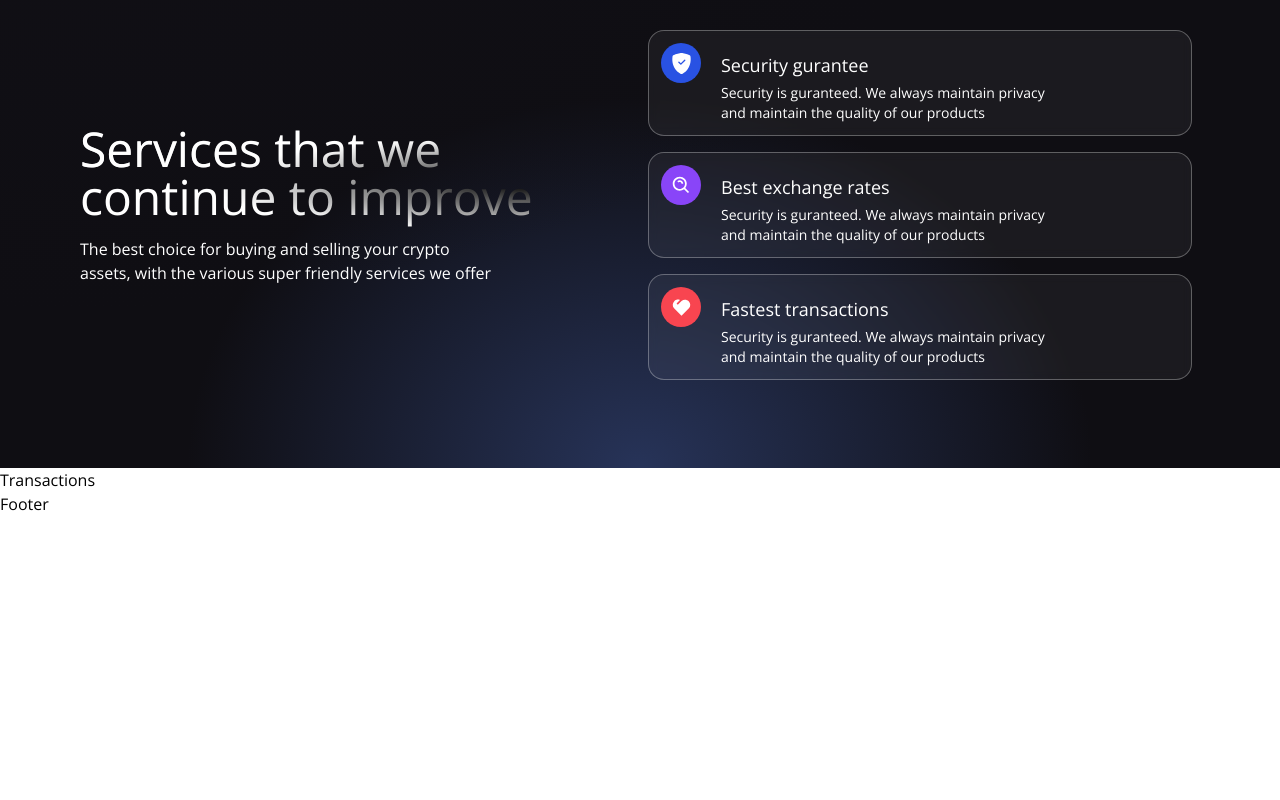
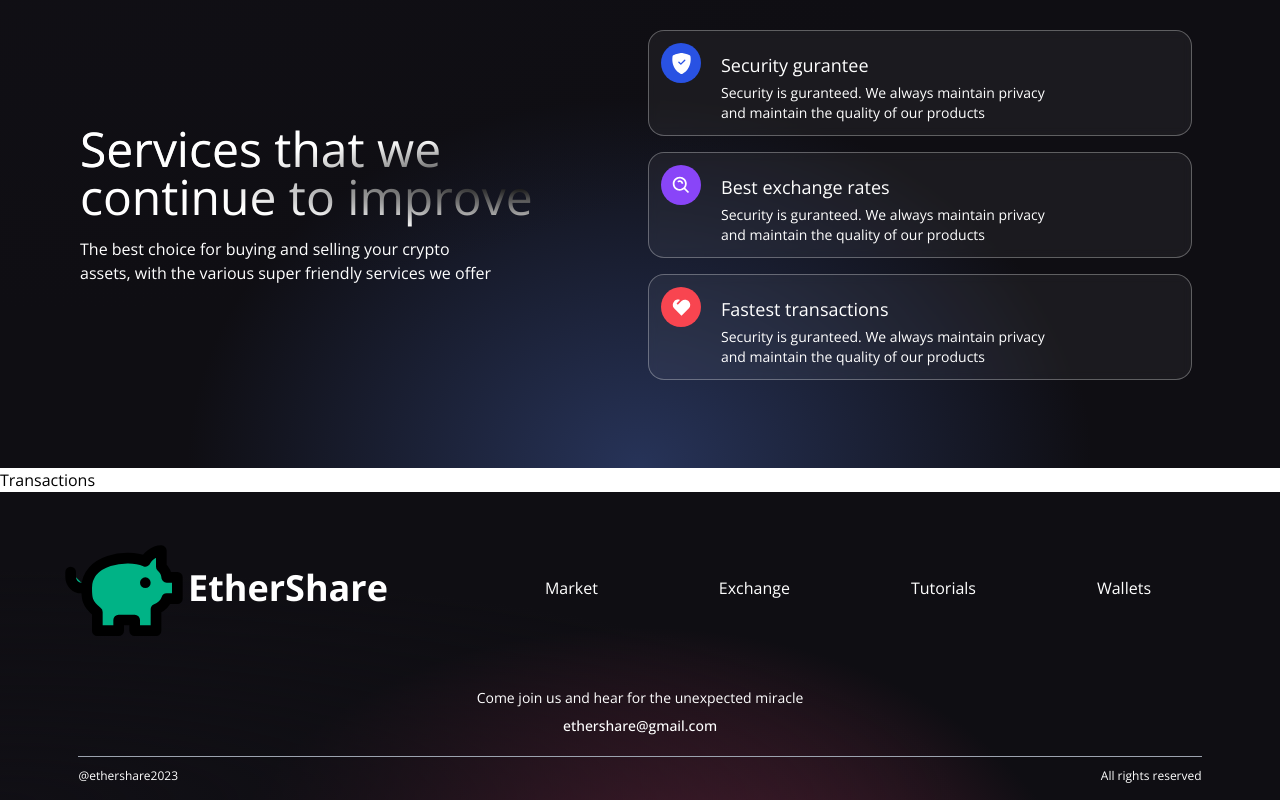
Before and after one commit to Alstudd/EtherShare, a React (Vite) app in the folder client/: page / in a window 1280 px wide. Shown: the part 831-1631 px from the top of the page. Before the commit the page ends 1347 px from the top, so only its background shows below. Built offline with nearby package versions, Linux system fonts and the light colour scheme.

Commit message:
Added footer

```diff
--- a/client/src/components/Footer.jsx
+++ b/client/src/components/Footer.jsx
@@ -1,7 +1,34 @@
-const Footer = () => {
-  return (
-    <div>Footer</div>
-  )
-}
+import React from "react";
 
-export default Footer
+import logo from "../images/logo.svg";
+
+const Footer = () => (
+  <div className="w-full flex md:justify-center justify-between items-center flex-col p-4 gradient-bg-footer">
+    <div className="w-full flex sm:flex-row flex-col justify-between items-center my-4">
+      <div className="flex flex-[0.5] justify-center items-center">
+        <img src={logo} alt="logo" className="w-32" />
+        <h1 className="text-white text-4xl font-extrabold">EtherShare</h1>
+      </div>
+      <div className="flex flex-1 justify-evenly items-center flex-wrap sm:mt-0 mt-5 w-full">
+        <p className="text-white text-base text-center mx-2 cursor-pointer">Market</p>
+        <p className="text-white text-base text-center mx-2 cursor-pointer">Exchange</p>
+        <p className="text-white text-base text-center mx-2 cursor-pointer">Tutorials</p>
+        <p className="text-white text-base text-center mx-2 cursor-pointer">Wallets</p>
+      </div>
+    </div>
+
+    <div className="flex justify-center items-center flex-col mt-5">
+      <p className="text-white text-sm text-center">Come join us and hear for the unexpected miracle</p>
+      <p className="text-white text-sm text-center font-medium mt-2">ethershare@gmail.com</p>
+    </div>
+
+    <div className="sm:w-[90%] w-full h-[0.25px] bg-gray-400 mt-5 " />
+
+    <div className="sm:w-[90%] w-full flex justify-between items-center mt-3">
+      <p className="text-white text-left text-xs">@ethershare2023</p>
+      <p className="text-white text-right text-xs">All rights reserved</p>
+    </div>
+  </div>
+);
+
+export default Footer;
```
